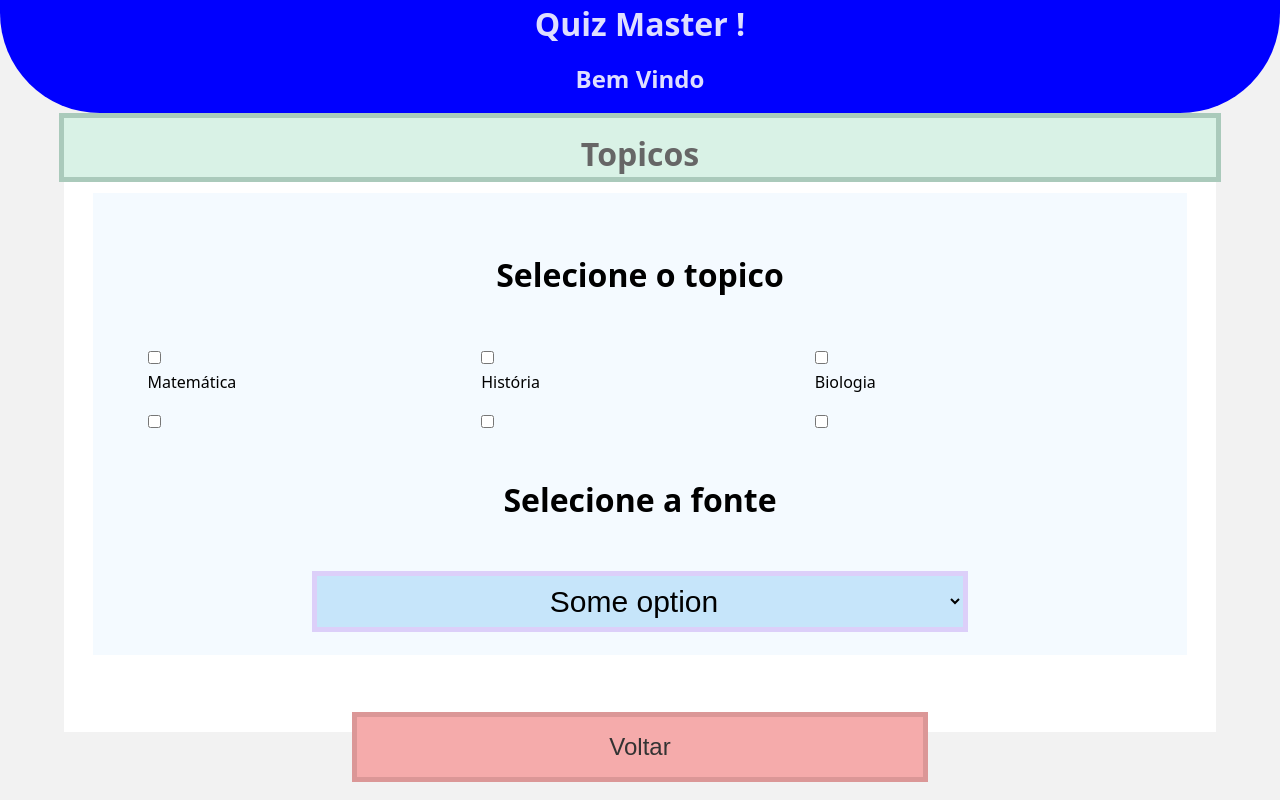
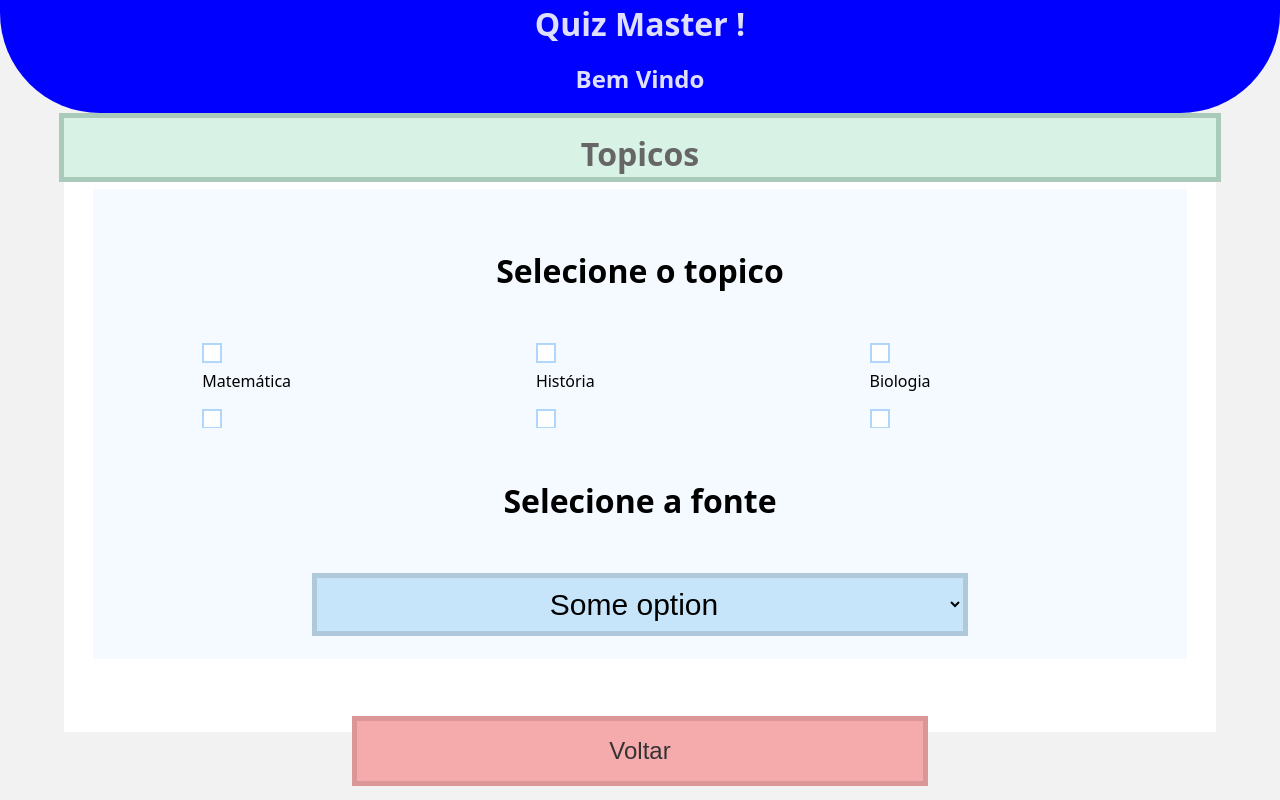
Before and after one commit to MuriloCarvG12/QuizMaster, a React (Vite) app: page /QuestionScreen in a window 1280 px wide. Both pictures are taken after a click on the button "Tópicos". Shown: the top 800 px of the page. Built offline with nearby package versions, Linux system fonts and the light colour scheme.

Commit message:
style: estiliza a exibição em grade

```diff
--- a/src/components/Page_Question_Screen.tsx
+++ b/src/components/Page_Question_Screen.tsx
@@ -70,14 +70,19 @@ export function Topics_screen({handle_picked_question_topics, handle_picked_ques
 
                                         <div className="question_screen_selection_grid">
                                             {topics.map(topic => (
-                                            <label key={topic} style={{ display: 'block', width:"5%", height:"2%", color:"black"}}>
+
+                                                <label key={topic} style={{ display: 'block', width:"5%", height:"2%", color:"black"}} >
+
+
                                                 <input
-                                                type="checkbox"
-                                                value={topic}
+                                                    type="checkbox"
+                                                    value={topic}
+                                                    className="question_screen_selection_checkbox"
 
                                                 />
-                                                {topic}
-                                            </label>
+                                                    {topic}
+                                                </label>
+
                                         ))}
                                         </div>
 
--- a/src/index.css
+++ b/src/index.css
@@ -184,7 +184,7 @@
   width: 60%;
   height: 40%;
   border-style: solid;
-  border-color: #DCCFF9;
+  border-color: #afc9da;
   border-width: 5px;
   font-size: 30px;
   cursor: pointer;
@@ -199,4 +199,21 @@
   height: 60%;
   width: 90%;
   overflow-y: auto ;
+  margin-left: auto;
 }
+input.question_screen_selection_checkbox
+{
+  appearance: none;
+  width: 20px;
+  height: 20px;
+  border: 2px solid #B0D6FB;
+  background-color: #ffffff;
+  cursor: pointer;
+
+
+}
+
+input.question_screen_selection_checkbox:checked {
+  background-color: #7AA9E4;
+  border-color: #B0D6FB;
+}
--- a/src/pages/QuestionScreen.tsx
+++ b/src/pages/QuestionScreen.tsx
@@ -1,8 +1,8 @@
 
-import Card_button from "../components/Card_Button";
+
 import Quiz_master_footer from "../components/Footer";
 import Header from "../components/Header_navigation";
-import App_Button from "../components/App_Button";
+
 import { useState } from "react";
 import { Control_menu, Saved_question_screen, Topics_screen, Community_question_screen } from "../components/Page_Question_Screen";
 
@@ -48,7 +48,7 @@ export default function QuestionScreen() {
             {
                 return(
                 <Community_question_screen set_current_option={set_current_option}/>
-            )
+                )
             }
         }
 
```
